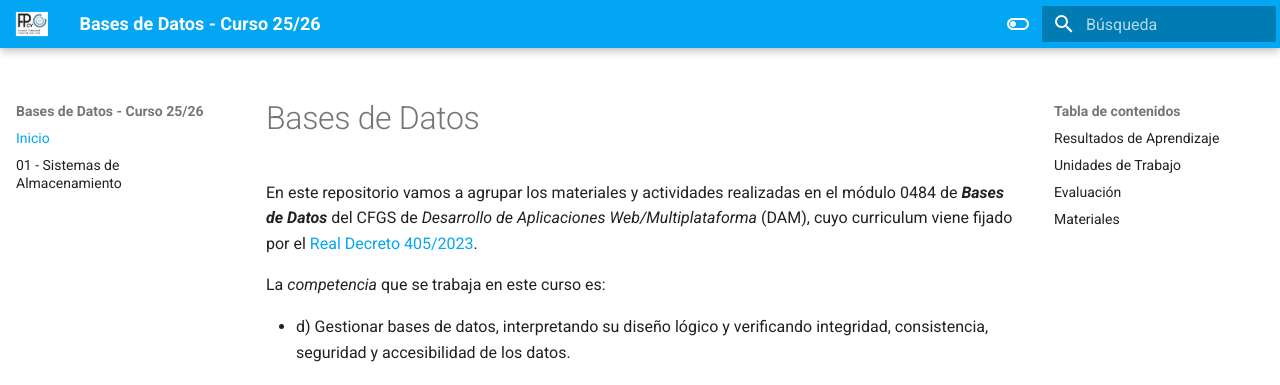
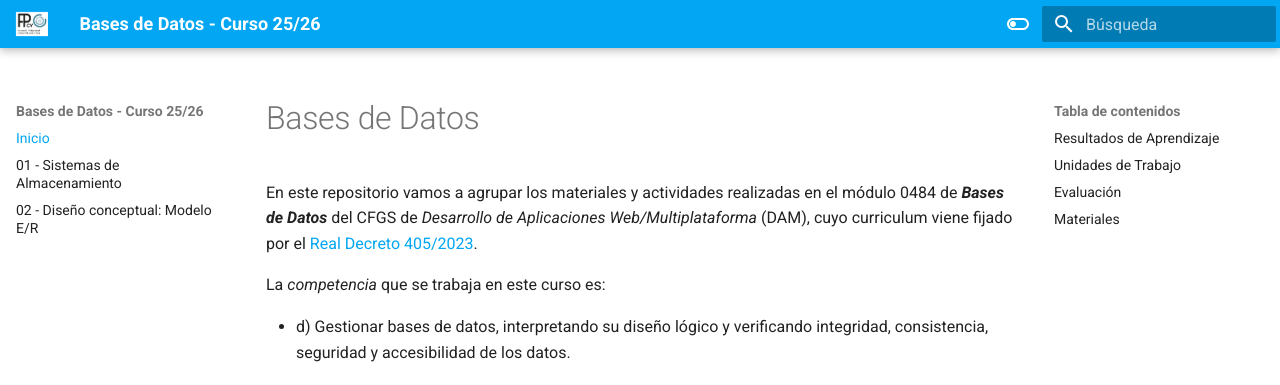
Before and after one commit to jssdocente/bd2526d, an MkDocs documentation site: the page built from docs/index.md, in a window 1280 px wide. Shown: the top 385 px of the page. Built offline with MkDocs 1.6.1 and Material for MkDocs 9.7.7, drawn with Linux system fonts in a browser that asks for light colours.

Commit message:
Add navigation entry for Diseño conceptual: Modelo E/R in mkdocs.yml

```diff
--- a/mkdocs.yml
+++ b/mkdocs.yml
@@ -5,6 +5,7 @@ use_directory_urls: false
 nav:
   - "Inicio": "index.md"
   - "01 - Sistemas de Almacenamiento": temas/01/index.md
+  - "02 - Diseño conceptual: Modelo E/R": temas/02/index.md
   #   - "Introducción": temas/07/index.md
   #   - "1. Instalar Laravel": "temas/07/01.instalar-laravel.md"
   #   - "2. Configurar Tailwind": "temas/07/02.configurar-tailwind.md"
```
